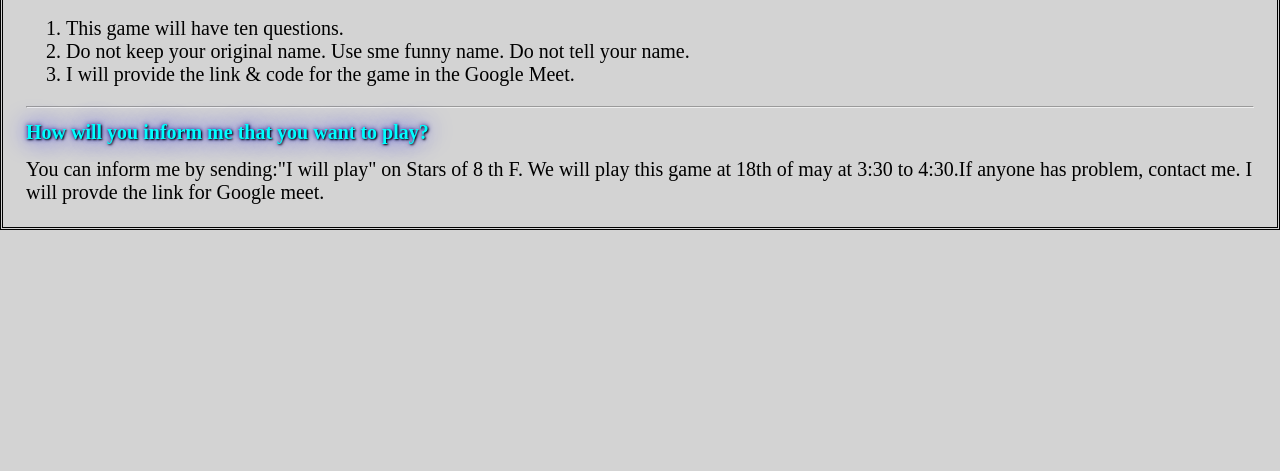
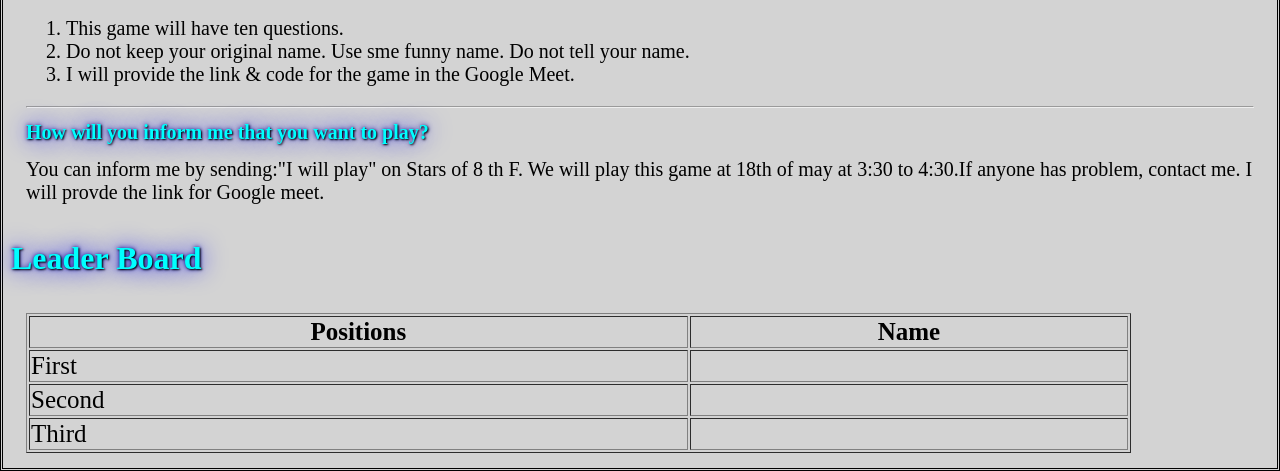
Before and after one commit to Aaryan-coder7/summer-vacation, a plain HTML site: page index.html in a window 1280 px wide. Shown: the part 486-957 px from the top of the page. Before the commit the page ends 800 px from the top, so only its background shows below. Drawn offline with Linux system fonts and the light colour scheme.

Commit message:
Added table

```diff
--- a/index.html
+++ b/index.html
@@ -3,6 +3,9 @@
 <head>
   <meta name="viewport" content="width=device-width, initial-scale=1.0">
   <style>
+    table{
+      font-size: 25px;
+    }
   * {
     box-sizing: border-box;
   }
@@ -90,5 +93,26 @@
         </div>
       </div>
     </div>
+    <div class="row"><h1>Leader Board</h1></div>
+    <div class="col-12">
+      <table style="width:90%;" border="1";>
+        <tr>
+          <th>Positions</th>
+          <th>Name</th>
+        </tr>
+        <tr>
+          <td>First</td>
+          <td></td>
+        </tr>
+        <tr>
+          <td>Second</td>
+          <td></td>
+        </tr>
+        <tr>
+          <td>Third</td>
+          <td></td>
+        </tr>
+      </table>
+    </div
   </body>
 </html>
```
